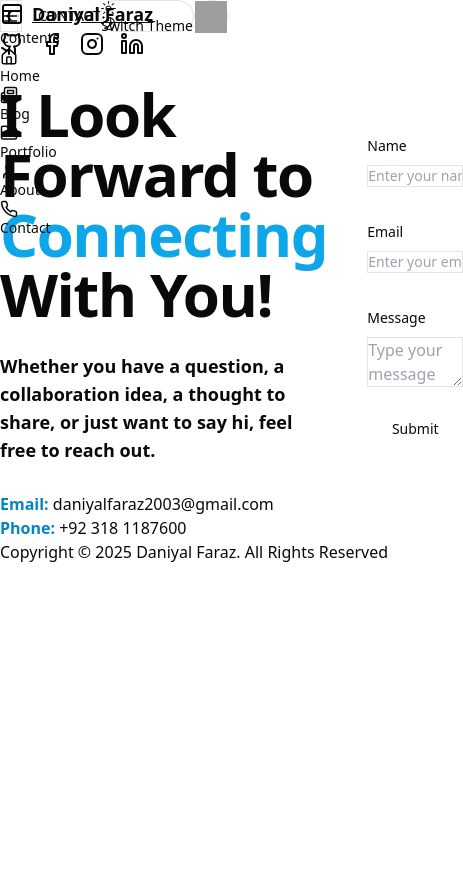
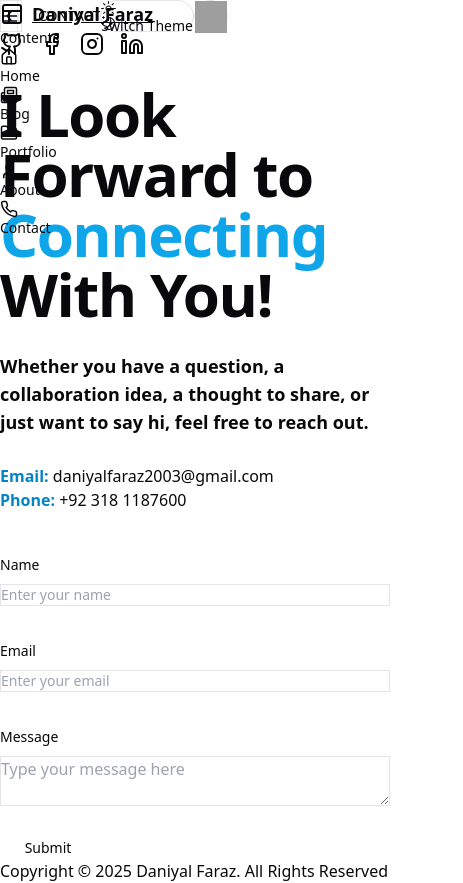
Before and after one commit to DaniyalFaraz2003/Personal-Blog-Website, a Next.js app: page /contact in a window 390 px wide. Shown: the whole page, 463 px wide, since content can reach past the window. Before the commit the page ends 844 px from the top, so only its background shows below. Built offline with nearby package versions, Linux system fonts and the light colour scheme; grey boxes are pictures that could not be loaded.

Commit message:
contact page responsive

```diff
--- a/app/contact/page.js
+++ b/app/contact/page.js
@@ -147,7 +147,7 @@ export default function Page() {
     return (
         <ContentLayout pathname={"Contact"}>
 
-            <section className='flex gap-5'>
+            <section className='flex flex-col md:flex-row lg:flex-row gap-5'>
                 <div className='basis-1/2 flex flex-col gap-7 justify-center'>
                     <div className='flex gap-4'>
                         <Github size={24} />
```
